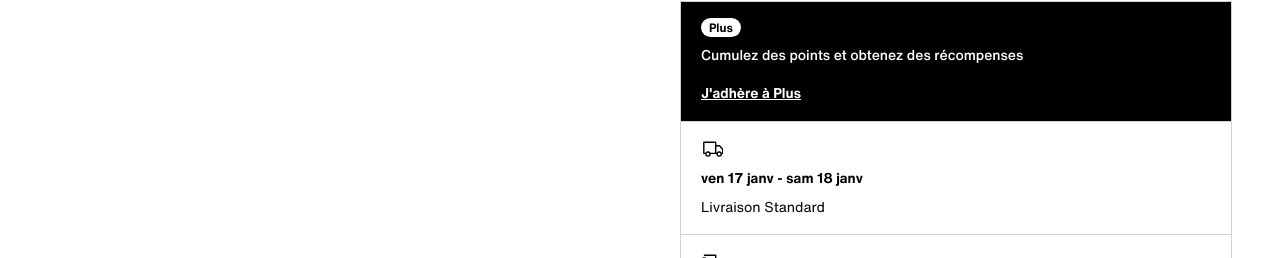
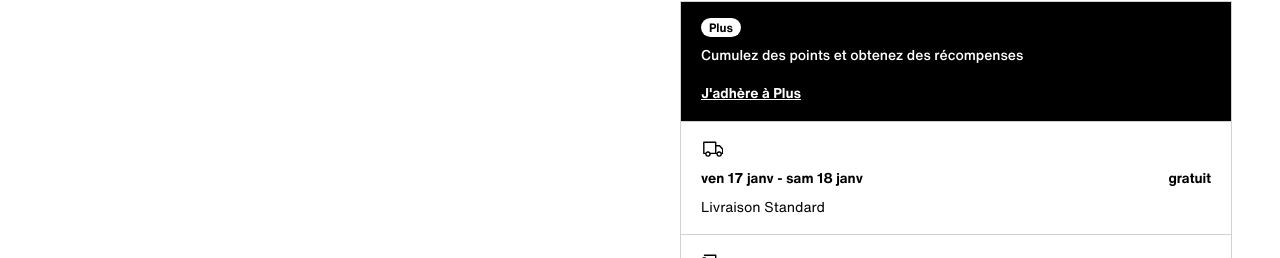
Before and after one commit to NavyNeb/ZalandoCopy, a React (Vite) app: page / in a window 1280 px wide. Shown: the part 904-1162 px from the top of the page. Built offline with nearby package versions, Linux system fonts and the light colour scheme.

Commit message:
updated delivery methods data

```diff
--- a/src/data/index.tsx
+++ b/src/data/index.tsx
@@ -66,7 +66,7 @@ const DELIVERY_DATA: DeliveryDataType[] = [
         iconTitle: undefined,
         title: "ven 17 janv - sam 18 janv",
         type: "Livraison Standard",
-        price: undefined,
+        price: "gratuit",
     },
     {
         icon: <VanFlashIcon />,
```
